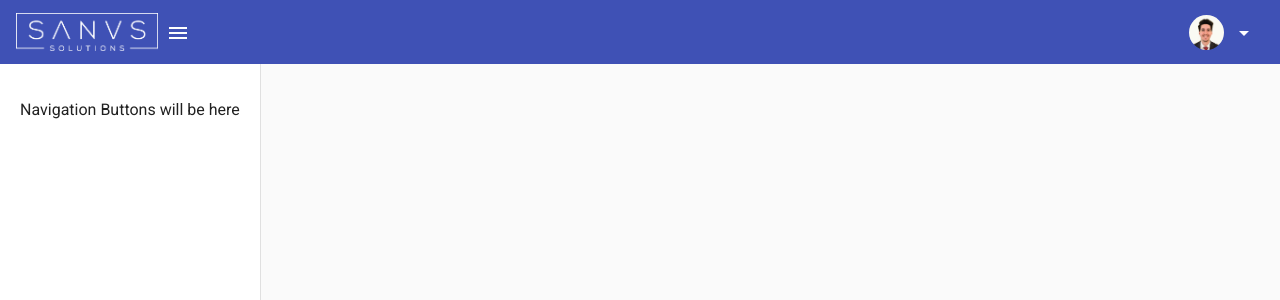
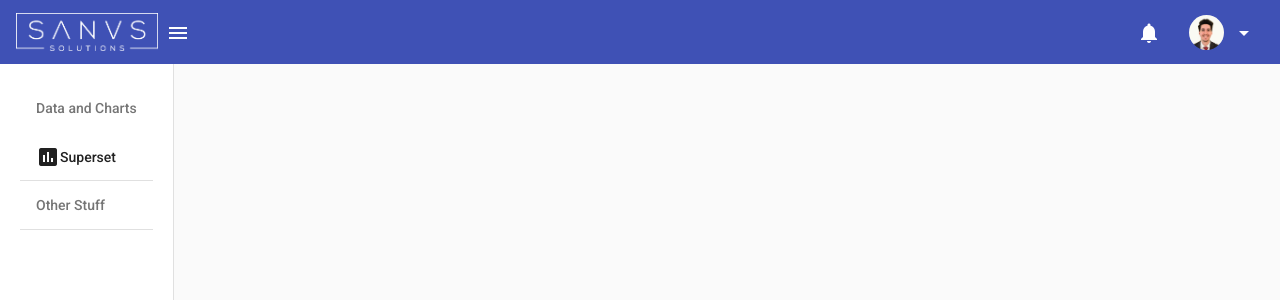
Before and after one commit to sanus-solutions/sanus-web-app, an Angular app in the folder sanus-app/: page / in a window 1280 px wide. Both pictures are taken after a click on the button "menu". Shown: the top 300 px of the page. Built offline with nearby package versions, Linux system fonts and the light colour scheme.

Commit message:
Sidebar nav and top right button layout basic structure.

```diff
--- a/sanus-app/src/app/app.module.ts
+++ b/sanus-app/src/app/app.module.ts
@@ -11,6 +11,8 @@ import {MatSidenavModule} from '@angular/material/sidenav';
 import {MatButtonModule} from '@angular/material/button';
 import {MatIconModule} from '@angular/material/icon';
 import {MatMenuModule} from '@angular/material/menu';
+import {MatDividerModule} from '@angular/material/divider';
+import {MatListModule} from '@angular/material/list';
 
 @NgModule({
   declarations: [
@@ -25,7 +27,9 @@ import {MatMenuModule} from '@angular/material/menu';
     MatSidenavModule,
     MatButtonModule,
     MatIconModule,
-    MatMenuModule
+    MatMenuModule,
+    MatDividerModule,
+    MatListModule
   ],
   providers: [],
   bootstrap: [AppComponent]
--- a/sanus-app/src/app/home/home.component.html
+++ b/sanus-app/src/app/home/home.component.html
@@ -7,6 +7,12 @@
 
 	<!-- This fills the remaining space of the current row -->
 	<span class="fill-remaining-space"></span>
+
+	<button mat-icon-button aria-label="Alerts">
+	  <mat-icon>notifications</mat-icon>
+	</button>
+
+	<div class="padded-right"></div>
 
 	<div class="user-profile">
 		<img src="assets/luka.png">
@@ -29,12 +35,25 @@
 </mat-toolbar>
 <mat-drawer-container class="container" autosize>
 	<mat-drawer #drawer class="sidenav" mode="side">
-		<p>Navigation Buttons will be here</p>
-
+		<mat-list>
+			<h3 mat-subheader>Data and Charts</h3>
+			<mat-list-item>
+				<button mat-icon-button>
+			    	<mat-icon>insert_chart</mat-icon>
+			    	<span>Superset</span>
+			    </button>
+			</mat-list-item>
+			<mat-divider></mat-divider>
+			<h3 mat-subheader>Other Stuff</h3>
+			<mat-divider></mat-divider>
+			<mat-list-item></mat-list-item>
+		</mat-list>
 	</mat-drawer>
 
 	<div class="sidenav-content">
 
+		<!-- All Navigation buttons will change the content here -->
+
 	</div>
 
 </mat-drawer-container>
--- a/sanus-app/src/app/home/home.component.scss
+++ b/sanus-app/src/app/home/home.component.scss
@@ -32,6 +32,10 @@
     border-radius: 50%;
 }
 
+.padded-right {
+	padding-right: 20px;
+}
+
 img {
     display: inline;
     margin: 0 auto;
```
